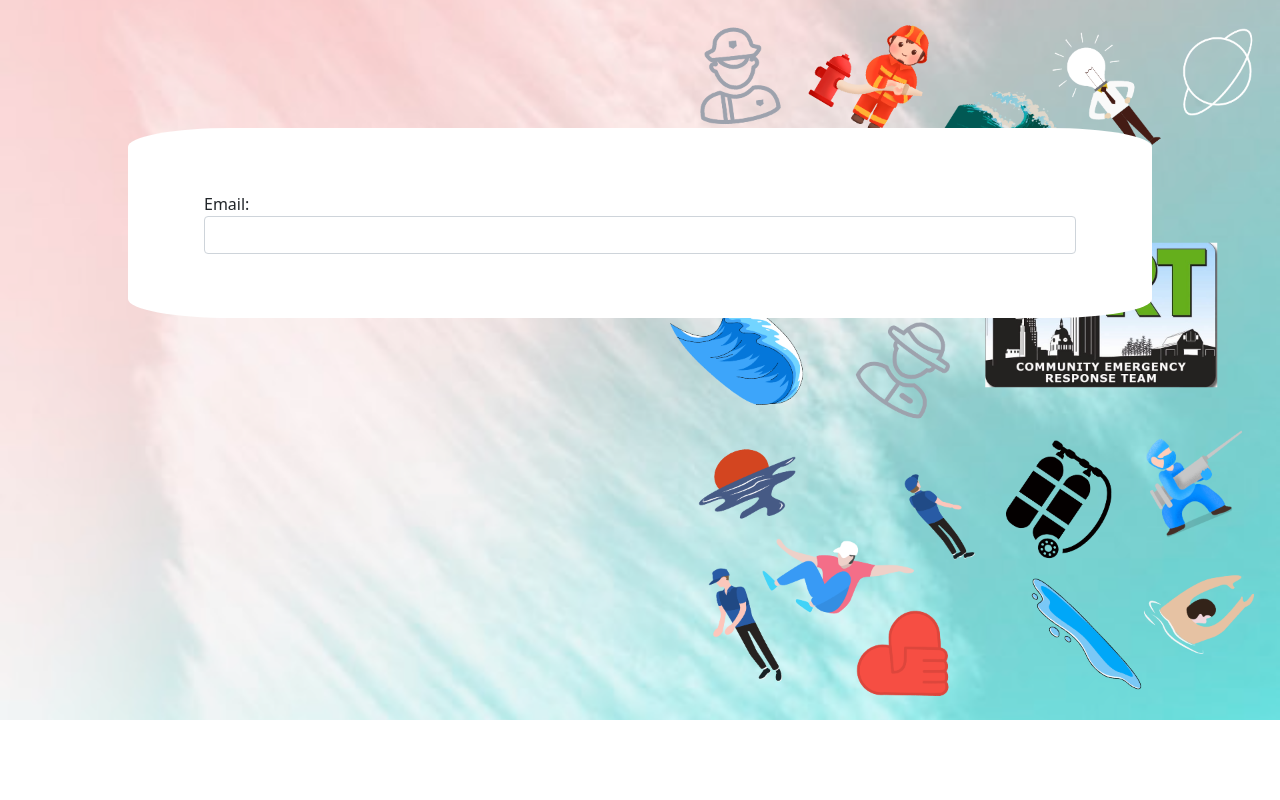
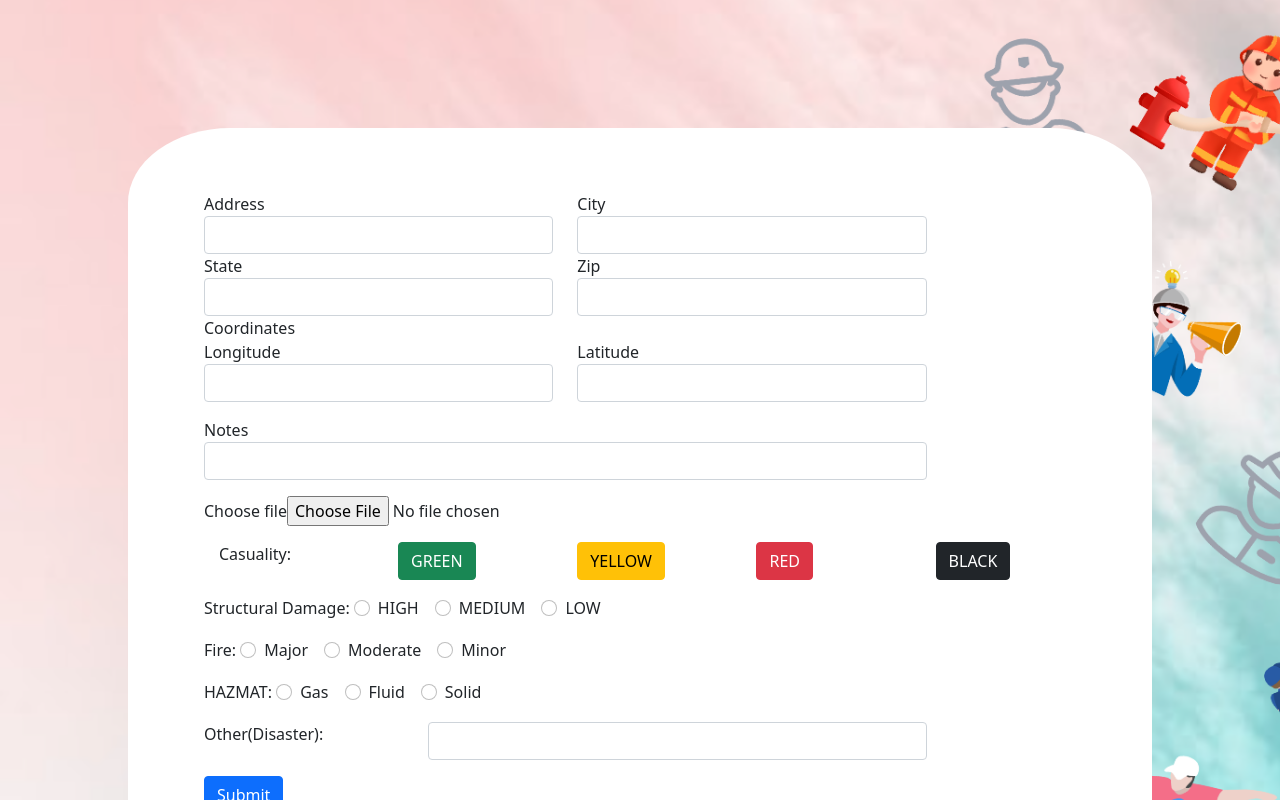
Before and after one commit to sandeepnadendla-git/disaster_management, a React (Create React App) app: page /IncidentReport in a window 1280 px wide. Shown: the top 800 px of the page. Built offline with nearby package versions, Linux system fonts and the light colour scheme.

Commit message:
incident report added mb-3

```diff
--- a/src/components/IncidentReport.js
+++ b/src/components/IncidentReport.js
@@ -1,16 +1,149 @@
 import React from 'react';
 
 import Container from 'react-bootstrap/Container';
+
 //import { Form, Col, FormGroup, Checkbox, Button } from 'react-bootstrap'
 import "../css/IncidentReport.css"
 
 
 function IncidentReport() {
     return (
-        <div className="outCSS">
+        /*<div className="outCSS">
         <Container>
             <label>Email:</label>
            <input className="form-control" name="Email" type="email"></input>
+        </Container>
+
+        <small id="emailHelp" class="form-text text-muted">We'll never share your email with anyone else.</small>
+        </div>*/
+        <div className="outCSS">
+        <Container>
+        <form>
+        <div class="form-group row">
+
+            <div class="col-sm-5">
+                <label for="address">Address</label>
+                <input type="text" class="form-control" id="address" aria-describedby="emailHelp"/>
+            </div>
+            <div class="col-sm-5">
+                <label for="city">City</label>
+                <input type="text" class="form-control" id="city" aria-describedby="emailHelp"/>
+            </div>
+            <div class="col-sm-5">
+                <label for="state">State</label>
+                <input type="text" class="form-control" id="state" aria-describedby="emailHelp"/>
+            </div>
+            <div class="col-sm-5">
+                <label for="exampleInputPassword1">Zip</label>
+                <input type="text" class="form-control" id="zip" aria-describedby="emailHelp"/>
+            </div>
+        </div>
+
+        <label>Coordinates</label>
+        <div class="form-group row mb-3">
+            <div class="col-sm-5">
+                <label for="longitude">Longitude</label>
+                <input type="text" class="form-control" id="longitude" aria-describedby="emailHelp"/>
+            </div>
+            <div class="col-sm-5">
+                <label for="latitude">Latitude</label>
+                <input type="text" class="form-control" id="latitude" aria-describedby="emailHelp"/>
+            </div>
+        </div>
+
+
+        <div class="form-group row mb-3">
+            <div class="col-sm-10">
+                <label for="notes">Notes</label>
+                <input type="text" class="form-control" id="notes" aria-describedby="emailHelp"/>
+            </div>
+        </div>
+
+        <div class="form-group row mb-3">
+            <div class="custom-file">
+
+                <label class="custom-file-label" for="customFile">Choose file</label>
+                <input type="file" class="custom-file-input" id="customFile"/>
+            </div>
+        </div>
+
+        <div class="form-group row mb-3">
+            <div class="container col-sm-2">
+                <label>Casuality: </label>
+            </div>
+            <div class="container col-sm-2 ">
+                <button type="button" class="btn btn-success">GREEN</button>
+            </div>
+            <div class="container col-sm-2">
+                <button type="button" class="btn btn-warning">YELLOW</button>
+            </div>
+            <div class="container col-sm-2">
+                <button type="button" class="btn btn-danger">RED</button>
+            </div>
+            <div class="container col-sm-2">
+                <button type="button" class="btn btn-dark">BLACK</button>
+            </div>
+        </div>
+
+        <div class="form-group  mb-3">
+            <lable>Structural Damage: </lable>
+            <div class="form-check form-check-inline">
+                <input class="form-check-input" type="radio" name="Structural_dm" id="sd_high" value="option1"/>
+                <label class="form-check-label" for="sd_high">HIGH</label>
+            </div>
+            <div class="form-check form-check-inline">
+                <input class="form-check-input" type="radio" name="Structural_dm" id="sd_medium" value="option2"/>
+                <label class="form-check-label" for="sd_medium">MEDIUM</label>
+            </div>
+            <div class="form-check form-check-inline">
+                <input class="form-check-input" type="radio" name="Structural_dm" id="sd_low" value="option3" />
+                <label class="form-check-label" for="sd_low">LOW</label>
+            </div>
+        </div>
+
+        <div class="form-group mb-3">
+            <lable>Fire: </lable>
+            <div class="form-check form-check-inline">
+                <input class="form-check-input" type="radio" name="fire_radio" id="f_high" value="option1"/>
+                <label class="form-check-label" for="f_high">Major</label>
+            </div>
+            <div class="form-check form-check-inline">
+                <input class="form-check-input" type="radio" name="fire_radio" id="f_medium" value="option2"/>
+                <label class="form-check-label" for="f_medium">Moderate</label>
+            </div>
+            <div class="form-check form-check-inline">
+                <input class="form-check-input" type="radio" name="fire_radio" id="f_medium" value="option3"/>
+                <label class="form-check-label" for="f_medium">Minor</label>
+            </div>
+        </div>
+
+        <div class="form-group mb-3">
+            <lable>HAZMAT: </lable>
+            <div class="form-check form-check-inline">
+                <input class="form-check-input" type="radio" name="hz_high" id="hz_high" value="option1"/>
+                <label class="form-check-label" for="hz_high">Gas</label>
+            </div>
+            <div class="form-check form-check-inline">
+                <input class="form-check-input" type="radio" name="hz_medium" id="hz_medium" value="option2"/>
+                <label class="form-check-label" for="hz_medium">Fluid</label>
+            </div>
+            <div class="form-check form-check-inline">
+                <input class="form-check-input" type="radio" name="hz_medium" id="hz_medium" value="option3"/>
+                <label class="form-check-label" for="hz_medium">Solid</label>
+            </div>
+        </div>
+
+        <div class="form-group row mb-3">
+            <div class="col-sm-3">
+                <label for="other">Other(Disaster):</label>
+            </div>
+            <div class="col-sm-7">
+                <input type="text" class="form-control" id="other" aria-describedby="emailHelp"/>
+            </div>
+        </div>
+
+        <button type="submit" class="btn btn-primary">Submit</button>
+        </form>
         </Container>
         </div>
     )
--- a/src/components/LogIn.js
+++ b/src/components/LogIn.js
@@ -76,6 +76,7 @@ class LogIn extends Component {
 
   save(e) {
     e.preventDefault();
+
     var user = {
       "userName": document.getElementById('unamesave').value,
       "password": document.getElementById('savepass').value,
@@ -87,8 +88,10 @@ class LogIn extends Component {
       "agreed": true,
       "verified": true
     }
-  axios.post(apiBaseUrl + "api/v1/register", user);
+    axios.post(apiBaseUrl + "api/v1/register", user);
   }
+
+
 
   render() {
     return (
```
